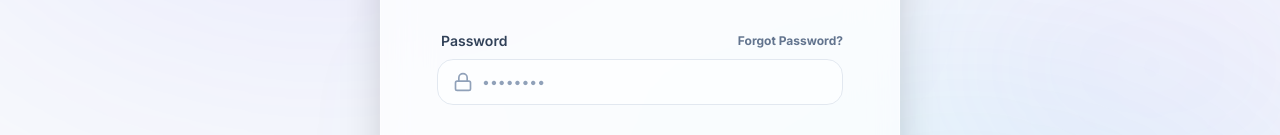
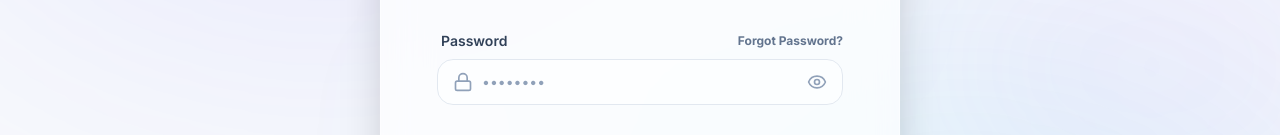
Before and after one commit to Dilshaj/Task-Trail, a React (Vite) app in the folder work-updates/: page / in a window 1280 px wide. Shown: the part 333-468 px from the top of the page. Built offline with nearby package versions, Linux system fonts and the light colour scheme.

Commit message:
feat: create Login page component with multi-role authentication and first-login password update support

```diff
--- a/work-updates/src/pages/Login.jsx
+++ b/work-updates/src/pages/Login.jsx
@@ -2,7 +2,7 @@ import React, { useState, useEffect } from 'react';
 import { useAuth } from '../context/AuthContext';
 import { useTheme } from '../context/ThemeContext';
 import { useNavigate } from 'react-router-dom';
-import { Lock, Mail, Loader2, Sun, Moon, User as UserIcon } from 'lucide-react';
+import { Lock, Mail, Loader2, Sun, Moon, User as UserIcon, Eye, EyeOff } from 'lucide-react';
 import { changePassword } from '../services/authService';
 import eduLogo from '../pages/edu-logo.png';
 
@@ -18,6 +18,8 @@ const Login = () => {
     const [showChangePassword, setShowChangePassword] = useState(false);
     const [newPass, setNewPass] = useState('');
     const [tempUser, setTempUser] = useState(null);
+    const [showPassword, setShowPassword] = useState(false);
+    const [showNewPassword, setShowNewPassword] = useState(false);
 
     const { signIn, user: currentUser } = useAuth();
     const { theme, toggleTheme } = useTheme();
@@ -139,14 +141,21 @@ const Login = () => {
                             <div className="relative group">
                                 <Lock className="absolute left-4 top-1/2 -translate-y-1/2 h-5 w-5 text-slate-400 transition-colors group-focus-within:text-primary" />
                                 <input
-                                    type="password"
+                                    type={showNewPassword ? "text" : "password"}
                                     required
                                     value={newPass}
                                     onChange={(e) => setNewPass(e.target.value)}
                                     disabled={isLoading}
-                                    className="w-full rounded-2xl border border-slate-200 dark:border-slate-800 bg-white/50 dark:bg-slate-900/50 pl-11 pr-4 py-3 text-sm outline-none input-focus-glow dark:text-white placeholder:text-slate-400"
+                                    className="w-full rounded-2xl border border-slate-200 dark:border-slate-800 bg-white/50 dark:bg-slate-900/50 pl-11 pr-12 py-3 text-sm outline-none input-focus-glow dark:text-white placeholder:text-slate-400"
                                     placeholder="••••••••"
                                 />
+                                <button
+                                    type="button"
+                                    onClick={() => setShowNewPassword(!showNewPassword)}
+                                    className="absolute right-4 top-1/2 -translate-y-1/2 text-slate-400 hover:text-slate-600 dark:hover:text-slate-200 transition-colors"
+                                >
+                                    {showNewPassword ? <EyeOff className="h-5 w-5" /> : <Eye className="h-5 w-5" />}
+                                </button>
                             </div>
                         </div>
 
@@ -221,14 +230,21 @@ const Login = () => {
                             <div className="relative group">
                                 <Lock className="absolute left-4 top-1/2 -translate-y-1/2 h-5 w-5 text-slate-400 transition-colors group-focus-within:text-primary" />
                                 <input
-                                    type="password"
+                                    type={showPassword ? "text" : "password"}
                                     required
                                     value={password}
                                     onChange={(e) => setPassword(e.target.value)}
                                     disabled={isLoading}
-                                    className="w-full rounded-2xl border border-slate-200 dark:border-slate-800 bg-white/50 dark:bg-slate-900/50 pl-11 pr-4 py-3 text-sm outline-none input-focus-glow dark:text-white placeholder:text-slate-400"
+                                    className="w-full rounded-2xl border border-slate-200 dark:border-slate-800 bg-white/50 dark:bg-slate-900/50 pl-11 pr-12 py-3 text-sm outline-none input-focus-glow dark:text-white placeholder:text-slate-400"
                                     placeholder="••••••••"
                                 />
+                                <button
+                                    type="button"
+                                    onClick={() => setShowPassword(!showPassword)}
+                                    className="absolute right-4 top-1/2 -translate-y-1/2 text-slate-400 hover:text-slate-600 dark:hover:text-slate-200 transition-colors"
+                                >
+                                    {showPassword ? <EyeOff className="h-5 w-5" /> : <Eye className="h-5 w-5" />}
+                                </button>
                             </div>
                         </div>
 
```
